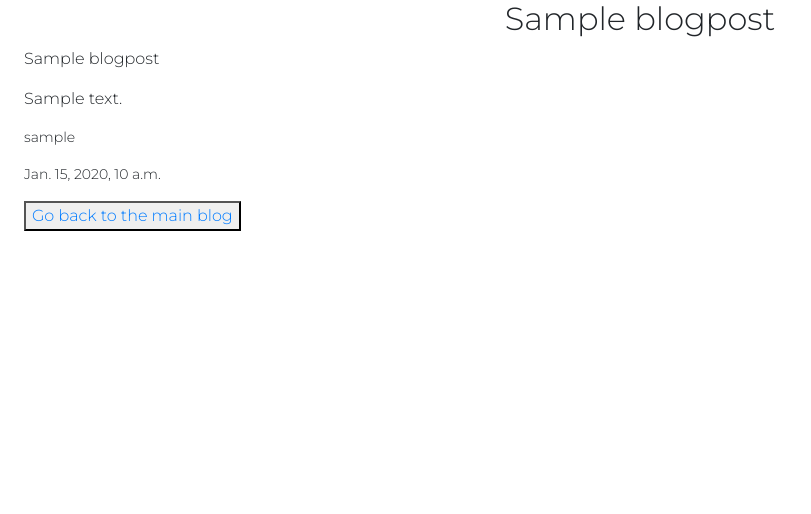
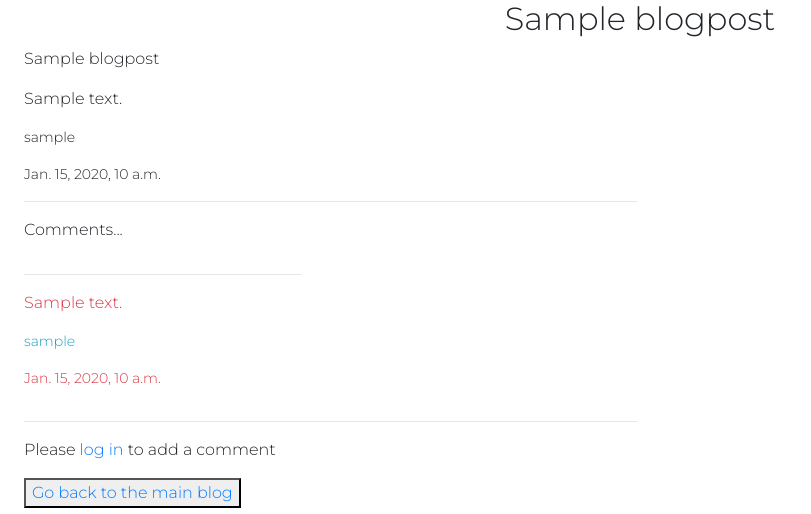
Before and after one commit to BegumDev/zafiya2, a Django app: page /blog/read_post/1 in a window 1280 px wide. Shown: the part 286-800 px from the top of the page, without its empty margins (0-811 px from the left). Run offline with Django 3.2, Linux system fonts and the light colour scheme; tables that the repository leaves empty hold one stand-in row (values such as "Sample post"); parts of the project's set-up code (start-up, migrations or seed data) failed here and were passed over; some libraries are stand-ins or nearby versions.

Commit message:
Add comments ability for registered users.

```diff
--- a/blog/templates/blog/read_post.html
+++ b/blog/templates/blog/read_post.html
@@ -11,13 +11,15 @@
         <div class="col-6">
             <p>{{ post.blog_title }}</p>
             <p>{{ post.content }}</p>
-            <small><p>{{ post.author }}</p></small>
-            <small><p>{{ post.created_on }}</p></small>
-        </div>
-    </div>
-    <!-- post editing ability -->
+            <small>
+                <p>{{ post.author }}</p>
+            </small>
+            <small>
+                <p>{{ post.created_on }}</p>
+            </small>
+            <!-- post admin editing ability -->
             {% if request.user.is_superuser %}
-        <div class="row mb-4 w-50">
+            <div class="row mb-4">
                 <div class="col-2">
                     <small><a href="{% url 'update_post' post.id %}" class="text-success">Edit Post</a></small>
                 </div>
@@ -26,6 +28,30 @@
                 </div>
             </div>
             {% endif %}
+            <hr>
+            <p>Comments...</p>
+            {% for x in post.comments.all %}
+            <div class="row w-50">
+                <div class="col-12">
+                    <hr>
+                    <p class="text-danger">{{ x.comment }}</p>
+                    <small><p class="text-info">{{ x.comment_author }}</p></small>
+                    <small><p class="text-danger">{{ x.date }}</p></small>
+                </div>
+            </div>
+            {% endfor %}
+            <hr>
+            {% if user.is_authenticated %}
+            <form action="" method="POST">
+                {% csrf_token %}
+                {{ comment_form | crispy }}
+                <button type="submit">Add Comment</button>
+            </form>
+            {% else %}
+                <p>Please <a href="{% url 'account_login' %}">log in</a> to add a comment</p>
+            {% endif %}
+        </div>
+    </div>
     <!-- back to maain blog -->
     <div class="row mb-4">
         <div class="col-6">
--- a/blog/views.py
+++ b/blog/views.py
@@ -1,8 +1,8 @@
-from django.shortcuts import render, redirect, reverse
+from django.shortcuts import render, redirect, reverse, get_object_or_404
 from django.contrib.auth.models import User
 from django.contrib import messages
-from .models import BlogPost
-from .forms import BlogForm
+from .models import BlogPost, PostComment
+from .forms import BlogForm, CommentForm
 
 
 def view_blog(request):
@@ -16,14 +16,32 @@ def view_blog(request):
     }
     return render(request, template, context)
 
+
 def read_post(request, id):
     """ View individual post and be able to comment on them"""
 
     post = BlogPost.objects.get(id=int(id))
 
+    comment_form = CommentForm()
+
+    if request.method == 'POST':
+        comment_form = CommentForm(request.POST)
+        if comment_form.is_valid():
+            instance = comment_form.save(commit=False)
+            instance.post = post  # attach the comment form to the post
+            instance.comment_author = request.user
+            instance.save()
+            messages.success(request, 'Added comment')
+            return redirect(reverse('read_post', args=[post.id]))
+        else:
+            messages.success(request, 'Failed to add comment')
+    else:
+        comment_form = CommentForm()
+
     template = 'blog/read_post.html'
     context = {
         'post': post,
+        'comment_form': comment_form,
     }
     return render(request, template, context)
 
```
Lines whose indentation alone changed are shown as unchanged.
